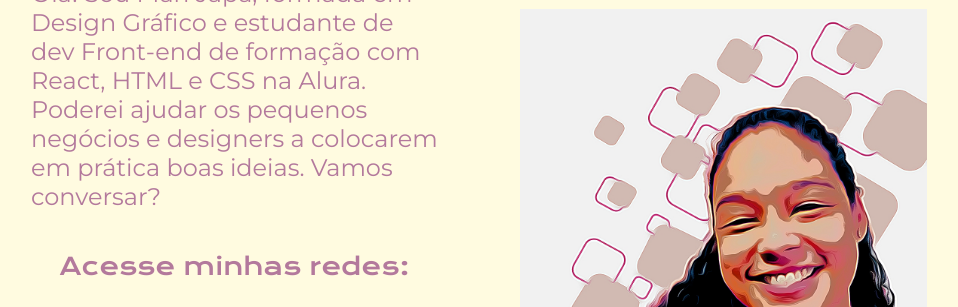
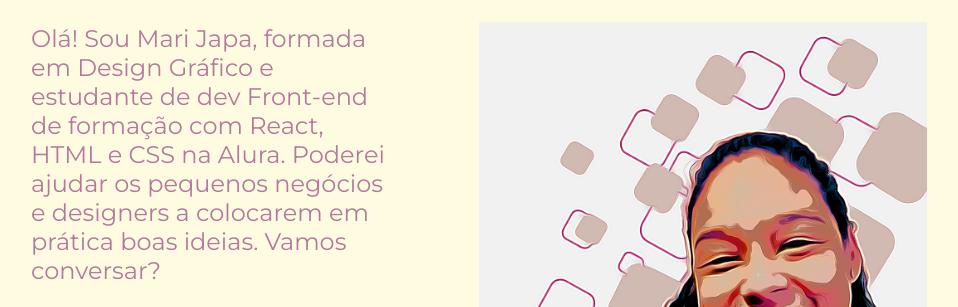
Before and after one commit to marifragajapa/primeiro-portifolio, a plain HTML site: page index.html in a window 1280 px wide. Shown: the part 315-622 px from the top of the page, without its empty margins (161-1119 px from the left). Drawn offline with nearby package versions, Linux system fonts and the light colour scheme.

Commit message:
alterando  index.html

```diff
--- a/index.html
+++ b/index.html
@@ -38,7 +38,7 @@
                 </a>
             </div>
         </section>
-        <img class= "apresentacao_imagem" src="./assets/Minha foto.jpg" alt="Foto da MariJapa sorrindo" width="400" height="400">
+        <img class= "apresentacao_imagem" src="./assets/Minha foto.jpg" alt="Foto da MariJapa sorrindo">
     </main>
     <footer class="rodape">
         <p>Desenvolvido por Mari</p>
```
